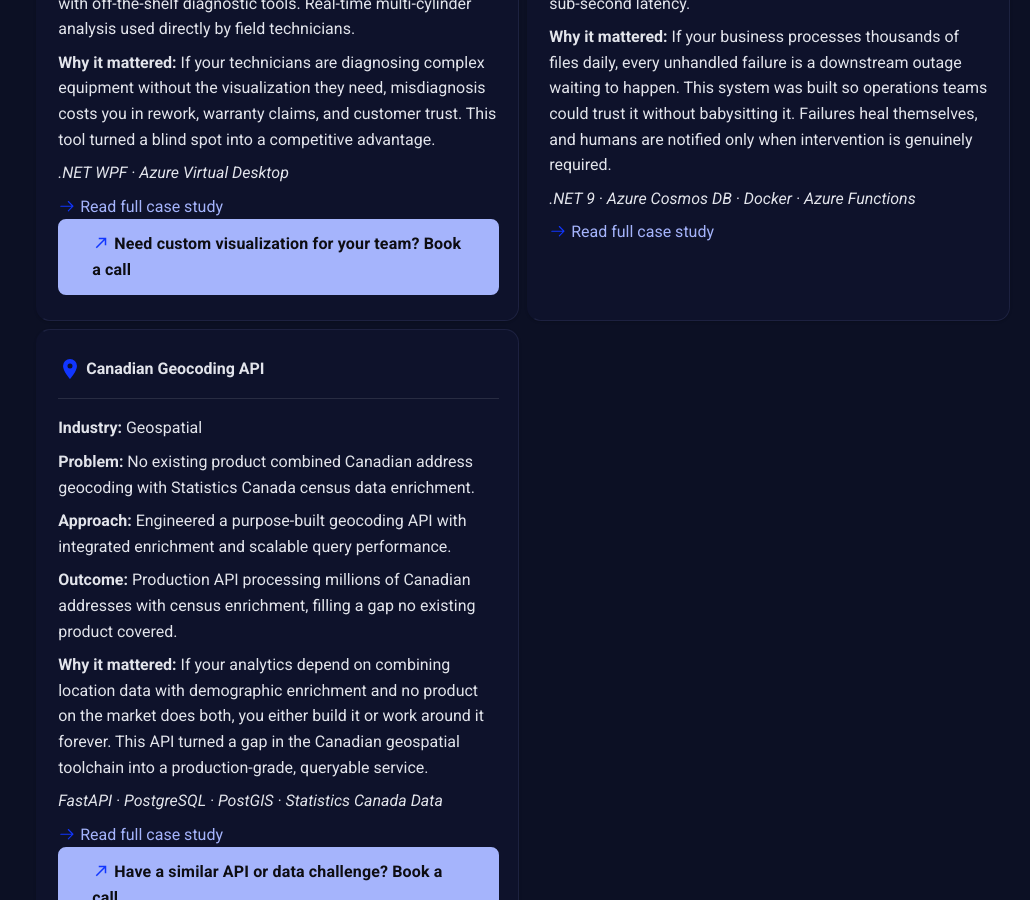
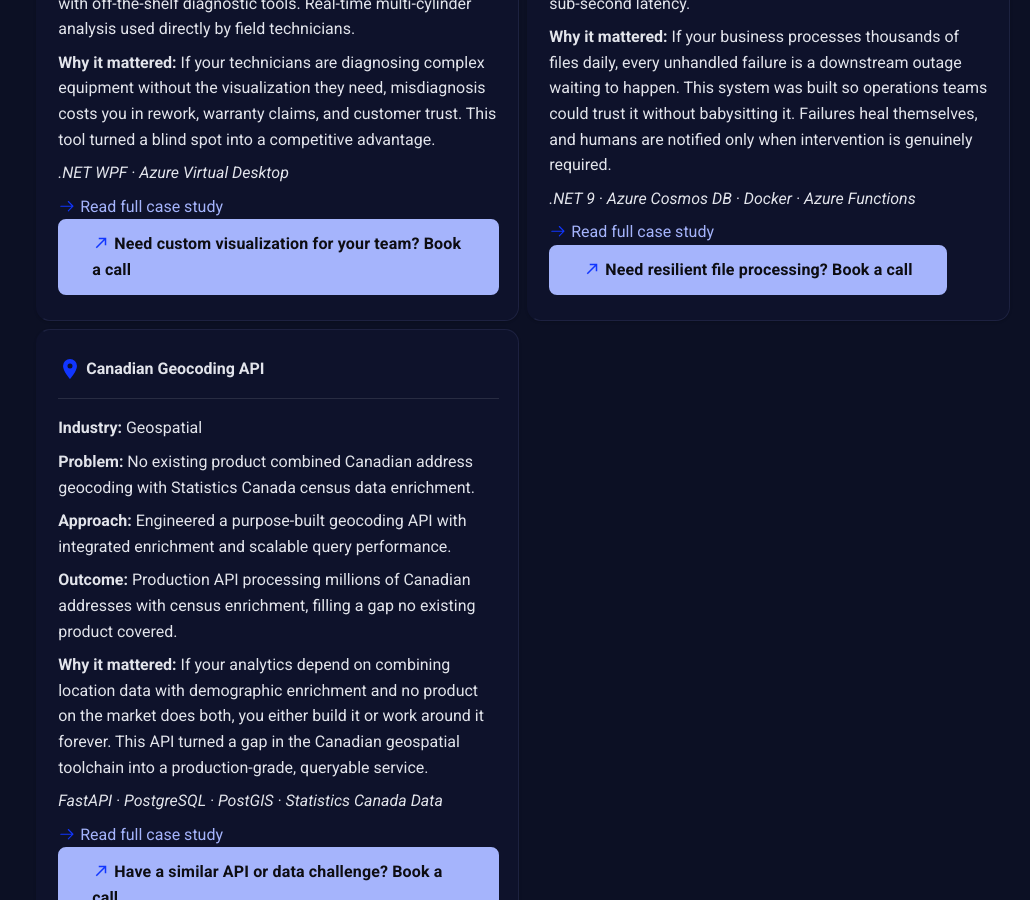
Before and after one commit to JonathanDDuncan/jonathanduncanprowebsite, an MkDocs documentation site: the page built from docs/portfolio/index.md, in a window 1280 px wide and 900 px high, scrolled down 1609 px. Shown: the whole window, without its empty margins (250-1280 px from the left). Built offline with MkDocs 1.6.1 and Material for MkDocs 9.7.7, drawn with Linux system fonts in a browser that asks for light colours; some of the changed lines change nothing that is shown.

Commit message:
Refactor code structure for improved readability and maintainability

```diff
--- a/docs/portfolio/index.md
+++ b/docs/portfolio/index.md
@@ -3,7 +3,7 @@
 description: Selected case studies from custom software, cloud architecture, and AI integration projects. Real business problems, real technical solutions, measurable outcomes.
 ---
 
-# Projects
+# Case Studies
 
 Selected projects showing how I design and deliver full-stack, cloud, and AI-enabled systems when off-the-shelf tools are not enough. Each case study highlights the business problem, technical approach, and strategic outcome.
 
@@ -87,6 +87,7 @@
     *.NET 9 · Azure Cosmos DB · Docker · Azure Functions*
 
     [:octicons-arrow-right-24: Read full case study](projects/real-time-file-monitoring.md)
+    [:material-arrow-top-right: Need resilient file processing? Book a call](https://cal.com/jonathanduncan/free-consultation){ .md-button .md-button--primary }
 
 -   :material-map-marker:{ .lg .middle } **Canadian Geocoding API**
 
--- a/mkdocs.yml
+++ b/mkdocs.yml
@@ -57,8 +57,8 @@
     - icon: fontawesome/brands/github
       link: https://github.com/JonathanDDuncan
   analytics:
-    # provider: google
-    # property: G-W9Y130NXVZ
+    provider: google
+    property: G-643671WQ33
 
 extra_css:
   - stylesheets/extra.css
```
Also changed, not shown: site/portfolio/index.html, site/search/search_index.json.
